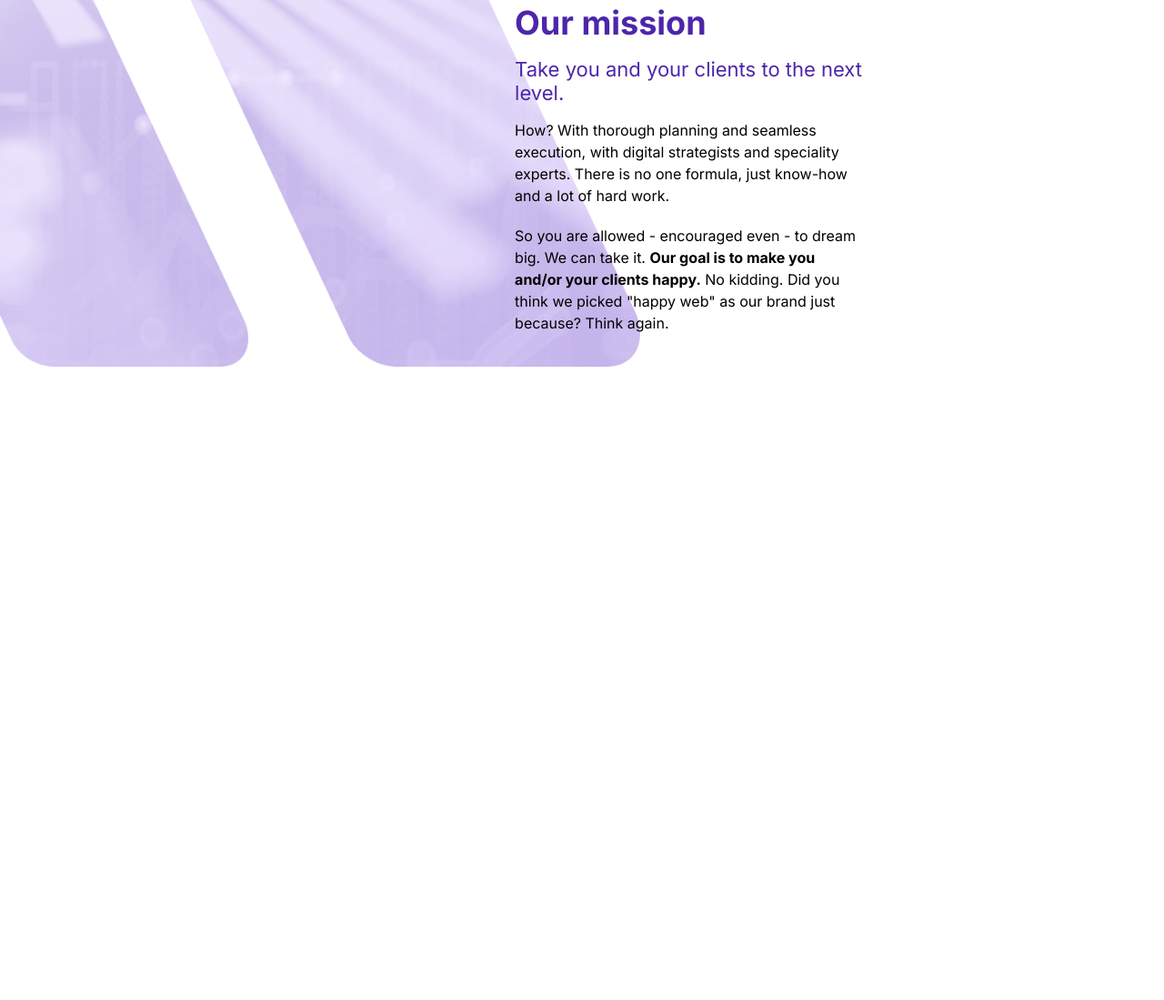
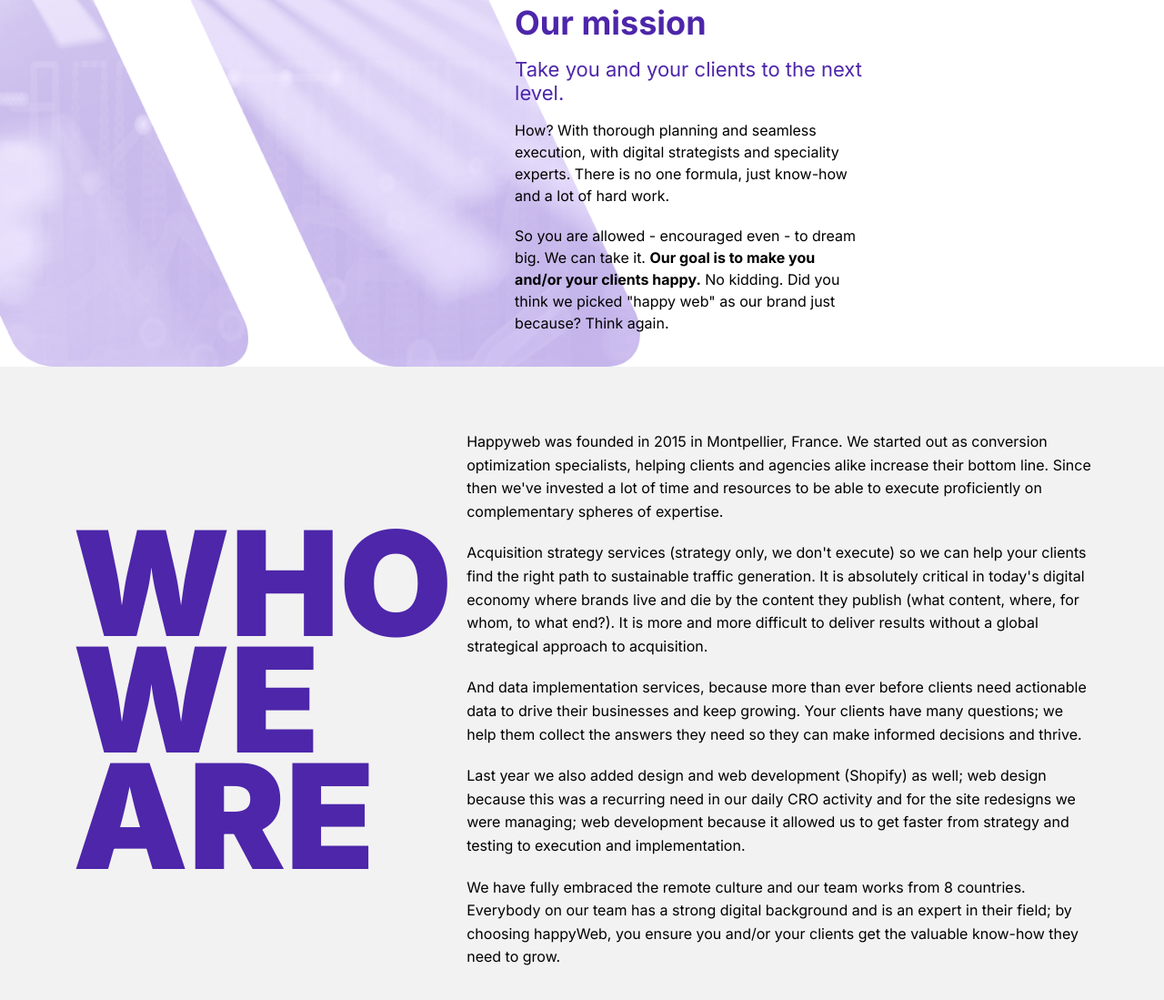
Before and after one commit to varunUk09/HTML_PROJECTS, a plain HTML site: page figma_project_1/index.html in a window 1280 px wide. Shown: the part 683-1782 px from the top of the page at 91% size. Before the commit the page ends 1086 px from the top, so only its background shows below. Drawn offline with Linux system fonts and the light colour scheme.

Commit message:
figma project 1 who we are section added

```diff
--- a/figma_project_1/index.html
+++ b/figma_project_1/index.html
@@ -72,6 +72,27 @@
 		</div>
 	</section>
 
+	<!-- intro -->
+	<section class="intro">
+		<div class="container">
+			<h1 class="left">
+				who we are
+			</h1>
+
+			<div class="right">
+				<p>Happyweb was founded in 2015 in Montpellier, France. We started out as conversion optimization specialists, helping clients and agencies alike increase their bottom line. Since then we've invested a lot of time and resources to be able to execute proficiently on complementary spheres of expertise.</p>
+
+				<p>Acquisition strategy services (strategy only, we don't execute) so we can help your clients find the right path to sustainable traffic generation. It is absolutely critical in today's digital economy where brands live and die by the content they publish (what content, where, for whom, to what end?). It is more and more difficult to deliver results without a global strategical approach to acquisition.</p>
+
+				<p>And data implementation services, because more than ever before clients need actionable data to drive their businesses and keep growing. Your clients have many questions; we help them collect the answers they need so they can make informed decisions and thrive.</p>
+
+				<p>Last year we also added design and web development (Shopify) as well; web design because this was a recurring need in our daily CRO activity and for the site redesigns we were managing; web development because it allowed us to get faster from strategy and testing to execution and implementation.</p>
+
+				<p>We have fully embraced the remote culture and our team works from 8 countries. Everybody on our team has a strong digital background and is an expert in their field; by choosing happyWeb, you ensure you and/or your clients get the valuable know-how they need to grow.</p>
+			</div>
+		</div>
+	</section>
+
 	<!-- custom script -->
 	<script type="text/javascript" src="script.js"></script>
 </body>
--- a/figma_project_1/style.css
+++ b/figma_project_1/style.css
@@ -211,9 +211,43 @@ section.hero{
 }
 
 
+/* section intro */
+.intro{
+	background-color: var(--greyColor);
+}
+
+.intro .container{
+	display: flex;
+	gap:1.6rem;
+	padding:7rem 1rem;
+}
+
+.intro .container .left{
+	font-weight: 800;
+    font-size: clamp(3.6rem,13.9vw,16rem);
+    line-height: 0.8;
+    text-transform: uppercase;
+    display: flex;
+    align-items: center;
+}
+
+.intro .container .right{
+	font-size: 1.6rem;
+    line-height: 1.6;
+    display: flex;
+    flex-direction: column;
+    gap: 2rem;
+}
+
+
+
 @media(max-width: 991px){
 	header .container .branding {
     	margin-right: 0rem;
+	}
+	.intro .container {
+    	flex-direction: column;
+    	gap:3rem;
 	}
 }
 
```
